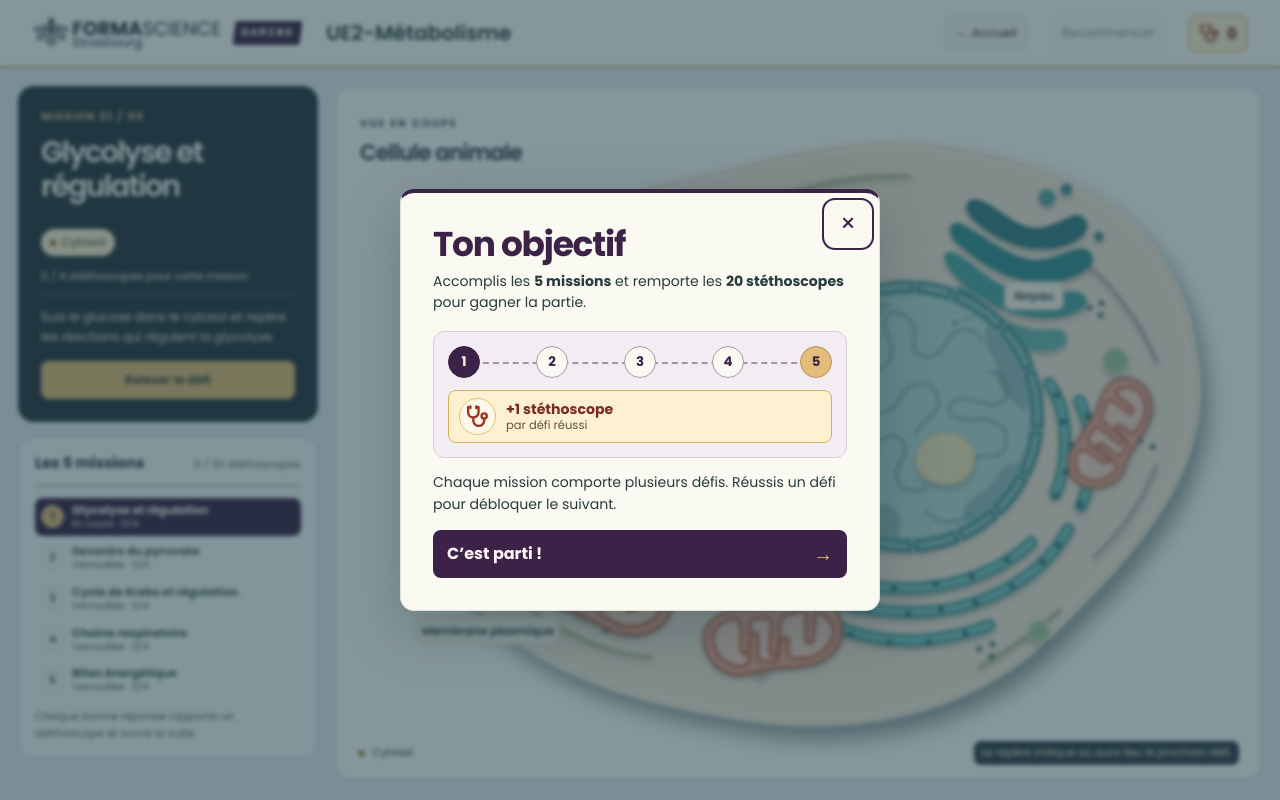
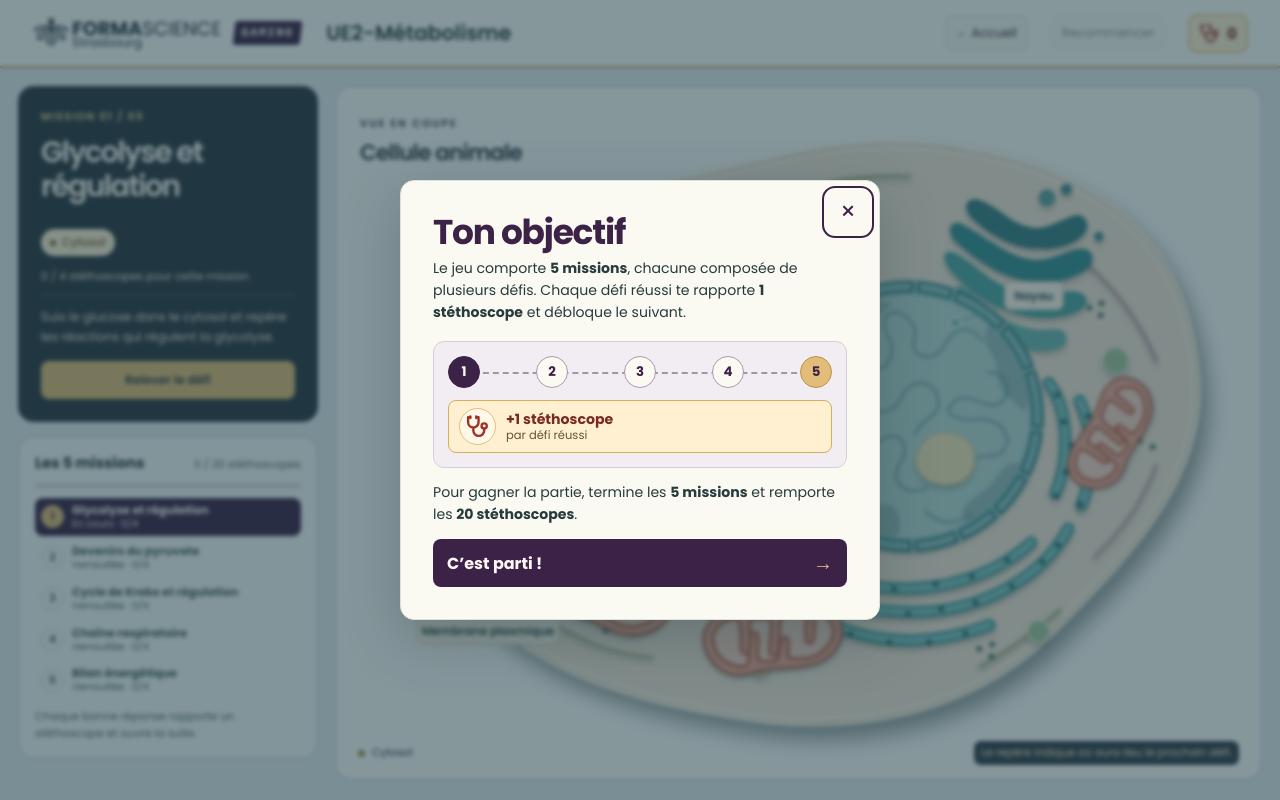
Before and after one commit to formascience-code/gaming, a Next.js app: page /ue2-metabolisme in a window 1280 px wide. Built offline with nearby package versions, Linux system fonts and the light colour scheme.

Commit message:
Clarifier les règles du jeu dans le popup d’objectif

```diff
--- a/app/game-objective.module.css
+++ b/app/game-objective.module.css
@@ -9,7 +9,6 @@
   color: var(--ink);
   background: #faf9f2;
   border: 1px solid #d9e3d9;
-  border-top: 4px solid var(--mission);
   border-radius: 14px;
   box-shadow: 0 18px 56px #273b3c48;
 }
--- a/app/game-objective.tsx
+++ b/app/game-objective.tsx
@@ -16,7 +16,7 @@ export function GameObjective() {
     <form method="dialog">
       <button className={styles.close} aria-label="Fermer les règles du jeu">×</button>
       <h2 id="game-objective-title">Ton objectif</h2>
-      <p className={styles.intro}>Accomplis les <strong>5 missions</strong> et remporte les <strong>20 stéthoscopes</strong> pour gagner la partie.</p>
+      <p className={styles.intro}>Le jeu comporte <strong>5 missions</strong>, chacune composée de plusieurs défis. Chaque défi réussi te rapporte <strong>1 stéthoscope</strong> et débloque le suivant.</p>
       <div className={styles.board}>
         <div className={styles.route} aria-hidden="true">
           {missionNumbers.map(number => <span key={number}>{number}</span>)}
@@ -26,7 +26,7 @@ export function GameObjective() {
           <span><strong>+1 stéthoscope</strong><small>par défi réussi</small></span>
         </div>
       </div>
-      <p className={styles.rule}>Chaque mission comporte plusieurs défis. Réussis un défi pour débloquer le suivant.</p>
+      <p className={styles.rule}>Pour gagner la partie, termine les <strong>5 missions</strong> et remporte les <strong>20 stéthoscopes</strong>.</p>
       <button className={styles.play} autoFocus>C’est parti ! <span aria-hidden="true">→</span></button>
     </form>
   </dialog>;
```
